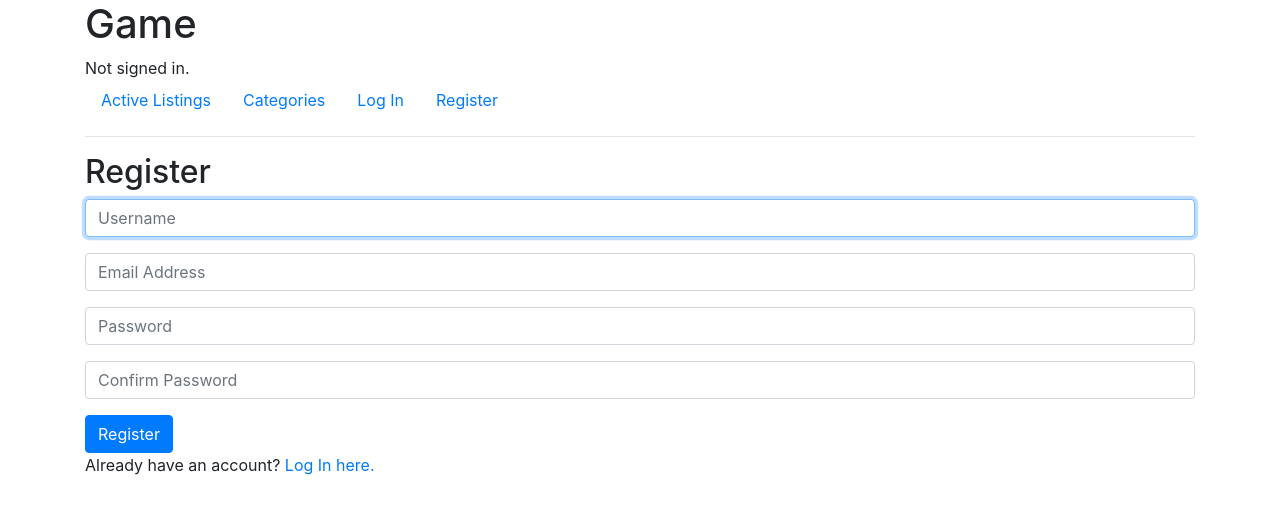
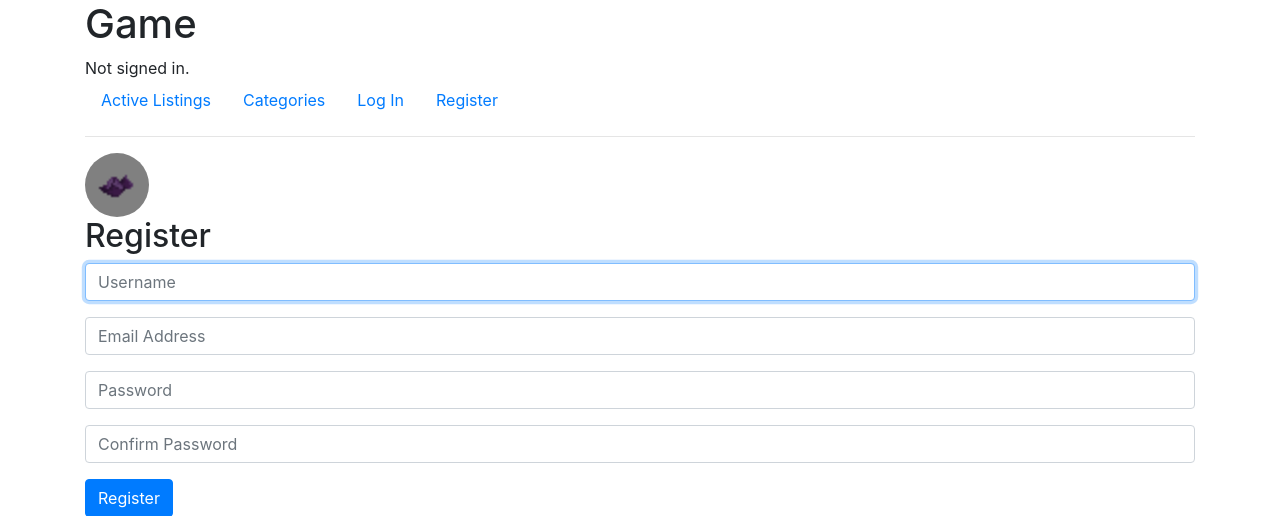
Before and after one commit to JasonAshimine/Unnamed-Auto-Battler, a Django app: page /user/register in a window 1280 px wide. Shown: the top 516 px of the page. Run offline with Django 4.2, Linux system fonts and the light colour scheme; some libraries are stand-ins or nearby versions.

Commit message:
added sprite css

```diff
--- a/main/static/main/styles.css
+++ b/main/static/main/styles.css
@@ -9,19 +9,34 @@
 
 @keyframes glow {
     from {
-      box-shadow: 0 0 10px -10px #aef4af;
-    }
-    to {
-      box-shadow: 0 0 10px 10px #aef4af;
-    }
-}
-
-
-@keyframes glow {
-    from {
         box-shadow: 0 0 10px -10px #aef4af;
     }
     to {
         box-shadow: 0 0 10px 10px #aef4af;
     }
 }
+
+
+
+.sprite{
+    vertical-align: middle;
+    border-radius: 50%;
+    overflow: hidden;
+    width: 64px;
+    height: 64px;
+}
+
+.sprite img {
+    width: 64px;
+    height: 64px;
+    object-position: 0 0;
+    object-fit: none;
+    animation: play 0.5s steps(4) infinite;
+    background-color: gray;
+    transform: scale(2);
+}
+
+@keyframes play {
+    from { object-position: 0 0; }
+    to { object-position: -256px 0; }
+}
--- a/main/templates/main/index.html
+++ b/main/templates/main/index.html
@@ -11,6 +11,8 @@
 </div>
 
 
+
+
 <template id="item">
     {% include 'main/item.html' with buy=True%}
 </template>
--- a/main/templates/main/layout.html
+++ b/main/templates/main/layout.html
@@ -40,6 +40,9 @@
             {% endif %}
         </ul>
         <hr>
+        <div class="sprite" >
+            <img src="{% static 'main/Bat_Fly.png' %}"></img>
+        </div>
 
             {% block body %}
             {% endblock %}
```
Also changed, not shown: main/templates/main/combat.html (added, +11 -0 lines), main/templates/main/creature data.html (added, +12 -0 lines), main/templates/main/creature.html (+1 -10 lines), db.sqlite3, main/static/main/Bat_Fly.png (added), main/static/main/Pebble_Idle.png (added).
